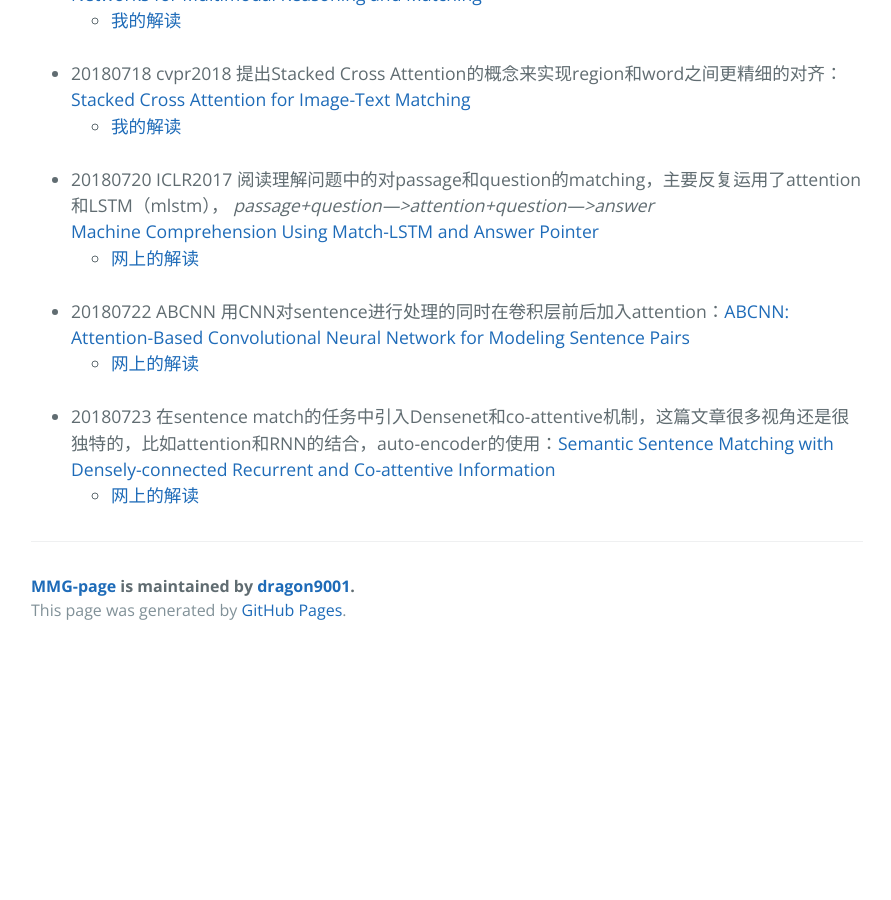
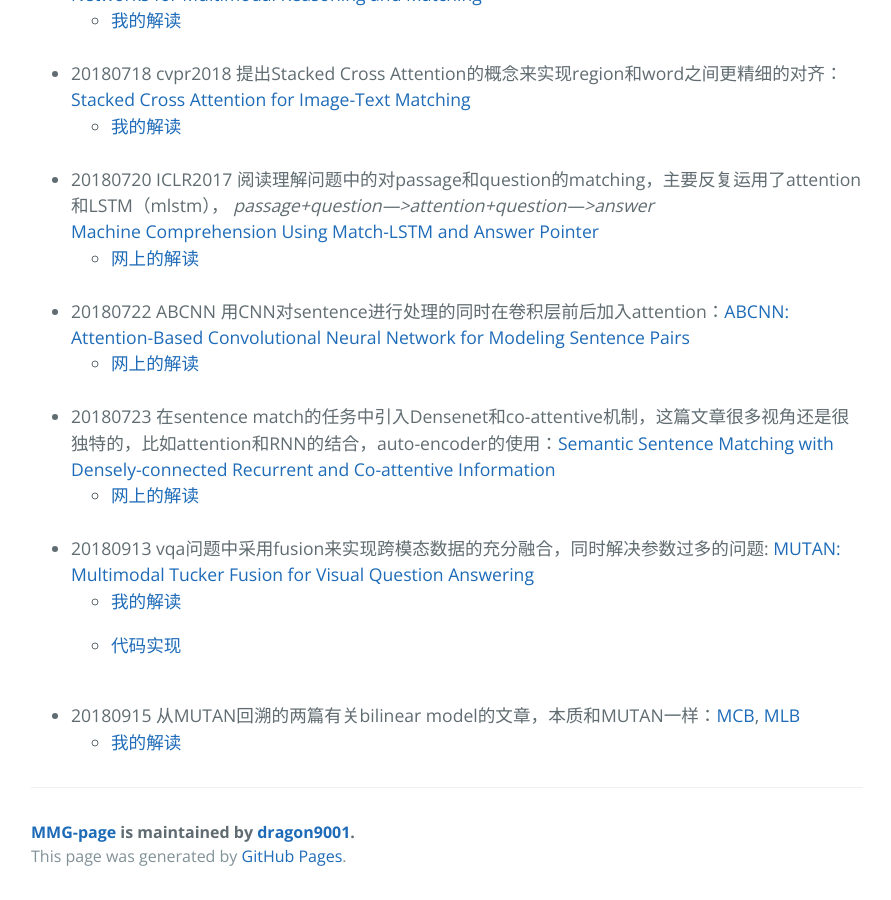
Before and after one commit to dragon9001/MMG-page, a Jekyll site: the page built from docs/mml_awesome_paper.md, in a window 1280 px wide and 900 px high, scrolled down 812 px. Shown: the whole window, without its empty margins (193-1084 px from the left). Built offline with Jekyll 4.4.1, drawn with Linux system fonts in a browser that asks for light colours; our own code applies the rules of GitHub Pages for plain Markdown files; before the commit the page ends 1466 px from its top, so only the background shows below that.

Commit message:
add MUTAN

```diff
--- a/docs/mml_awesome_paper.md
+++ b/docs/mml_awesome_paper.md
@@ -33,3 +33,13 @@
 
 - 20180723 在sentence match的任务中引入Densenet和co-attentive机制，这篇文章很多视角还是很独特的，比如attention和RNN的结合，auto-encoder的使用：[Semantic Sentence Matching with Densely-connected Recurrent and Co-attentive Information](https://arxiv.org/abs/1805.11360?context=cs.CL)
 	- [网上的解读](https://www.paperweekly.site/papers/2082)
+<br/><br/>
+
+- 20180913 vqa问题中采用fusion来实现跨模态数据的充分融合，同时解决参数过多的问题: [MUTAN: Multimodal Tucker Fusion for Visual Question Answering](https://arxiv.org/abs/1705.06676)
+	- [我的解读](https://zhuanlan.zhihu.com/p/44612979)
+
+	- [代码实现](https://github.com/cadene/vqa.pytorch)
+<br/><br/>
+
+- 20180915 从MUTAN回溯的两篇有关bilinear model的文章，本质和MUTAN一样：[MCB](https://arxiv.org/abs/1606.01847v3), [MLB](https://arxiv.org/abs/1610.04325)
+	- [我的解读](http://note.youdao.com/noteshare?id=4ce973a2e4bddb6e45ec4ea293438560&sub=WEB313992369d40bcbe59c5423f7dc0cf78)
```
